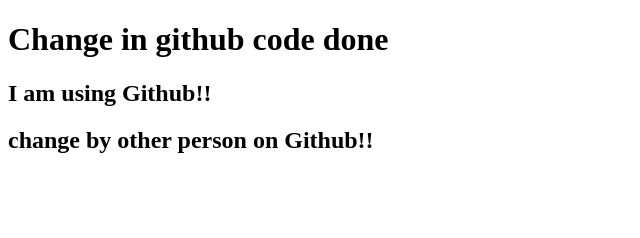
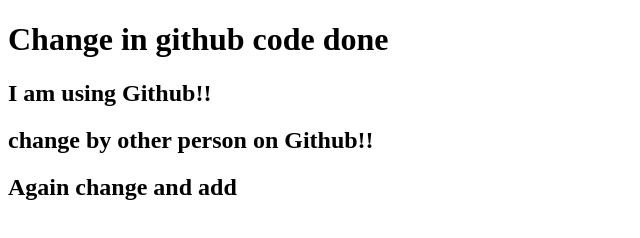
Before and after one commit to Mucktadir/sayem-first-web, a plain HTML site: page index.html in a window 1280 px wide. Shown: the whole page, without its empty margins (0-640 px from the left). Drawn offline with Linux system fonts and the light colour scheme.

Commit message:
new change

```diff
--- a/index.html
+++ b/index.html
@@ -9,5 +9,6 @@
     <h1>Change in github code done</h1>
     <h2>I am using Github!!</h2>
     <h2>change by other person on Github!!</h2>
+    <h2>Again change and add</h2>
 </body>
 </html>
```
